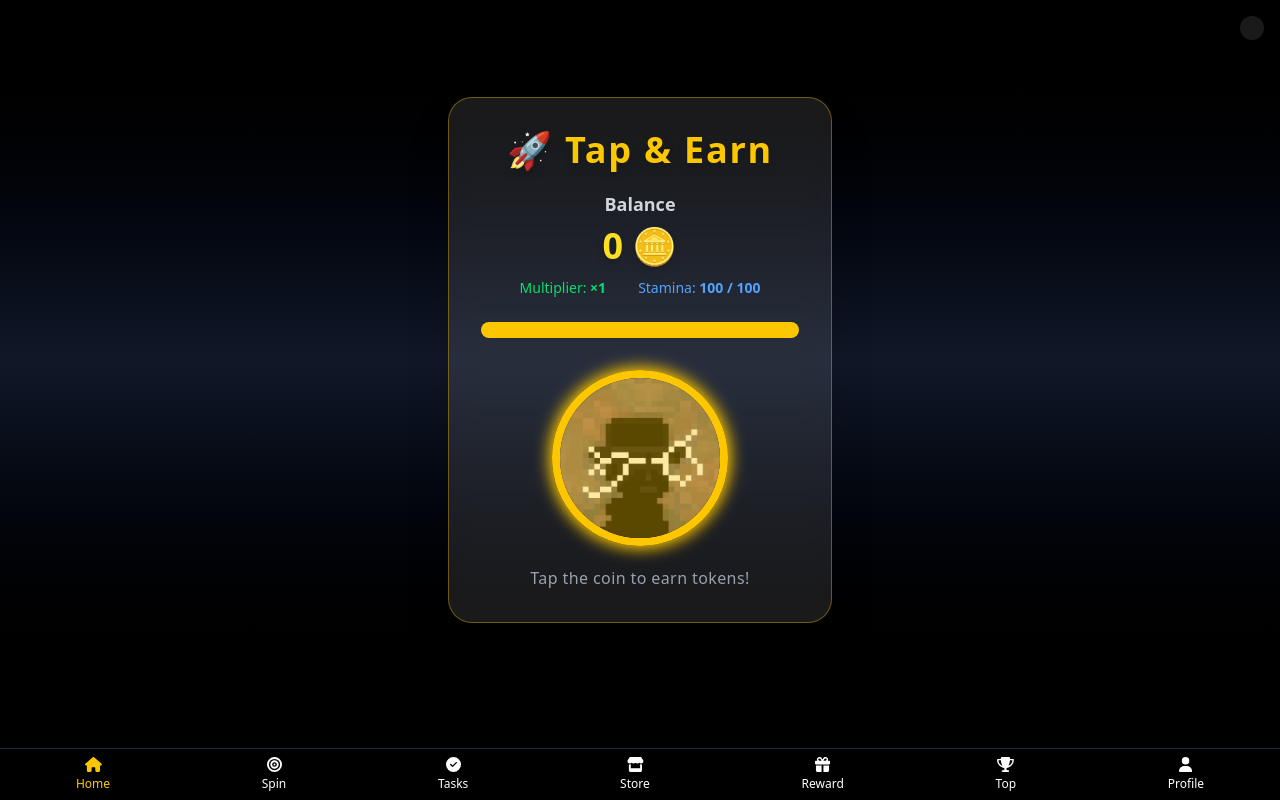
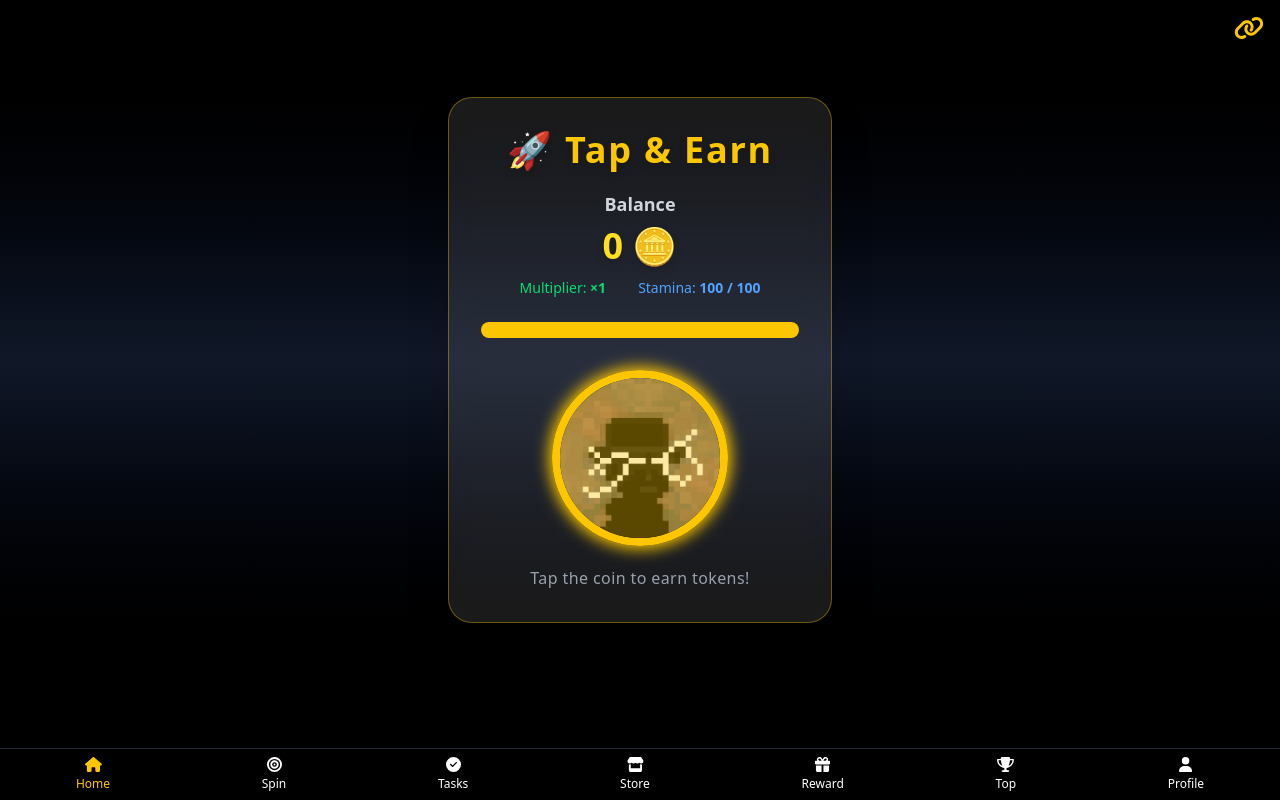
Before and after one commit to PLUTOX-DEV/TPE, a React (Vite) app: page / in a window 1280 px wide. Built offline with nearby package versions, Linux system fonts and the light colour scheme; what @tonconnect/ui-react would draw is missing.

Commit message:
home and task 33

```diff
--- a/src/pages/Home.jsx
+++ b/src/pages/Home.jsx
@@ -4,7 +4,7 @@ import { StaminaContext } from "../context/StaminaContext";
 import toast from "react-hot-toast";
 import { getUser, updateUser } from "../api/userApi";
 import { FontAwesomeIcon } from "@fortawesome/react-fontawesome";
-import { faOpensea } from "@fortawesome/free-brands-svg-icons";
+import { faLink } from "@fortawesome/free-solid-svg-icons";
 
 // Format number
 const formatCoins = (num) => {
@@ -59,7 +59,6 @@ export default function Home() {
     fetchUser();
   }, []);
 
-  // Welcome message (only first visit)
   useEffect(() => {
     const isFirst = localStorage.getItem("isNewUser");
     if (!isFirst) {
@@ -68,7 +67,6 @@ export default function Home() {
     }
   }, []);
 
-  // Auto Tap Bot effect
   useEffect(() => {
     if (!hasTapBot) return;
     const interval = setInterval(() => {
@@ -91,14 +89,12 @@ export default function Home() {
       setCoins(newTotal);
       localStorage.setItem("tapCoins", newTotal);
 
-      // Reduce stamina
       setStamina((prev) => {
         const updated = Math.max(0, prev - 1);
         localStorage.setItem("stamina", updated);
         return updated;
       });
 
-      // Update backend
       if (telegramId) {
         try {
           await updateUser(telegramId, { balance: newTotal, isVIP });
@@ -116,16 +112,15 @@ export default function Home() {
 
   return (
     <div className="flex flex-col items-center justify-center min-h-[90vh] px-4 bg-gradient-to-b from-black via-gray-900 to-black text-white relative">
-
-      {/* Top-right OpenSea icon with hover and tooltip */}
+      {/* OpenSea Icon - Top Right */}
       <a
         href="https://opensea.io/collection/nakabozoz-1"
         target="_blank"
         rel="noopener noreferrer"
-        title="View on OpenSea"
-        className="absolute top-4 right-4 z-50 bg-white/10 p-3 rounded-full hover:bg-yellow-500 hover:text-black transition duration-300"
+        className="absolute top-4 right-4 text-yellow-400 hover:text-yellow-300 transition"
+        title="View Nakabozoz on OpenSea"
       >
-        <FontAwesomeIcon icon={faOpensea} className="text-2xl drop-shadow-lg" />
+        <FontAwesomeIcon icon={faLink} className="text-2xl drop-shadow-lg" />
       </a>
 
       <div className="bg-white/10 border border-yellow-500/40 backdrop-blur-lg p-8 rounded-3xl shadow-2xl w-full max-w-sm text-center relative">
```
